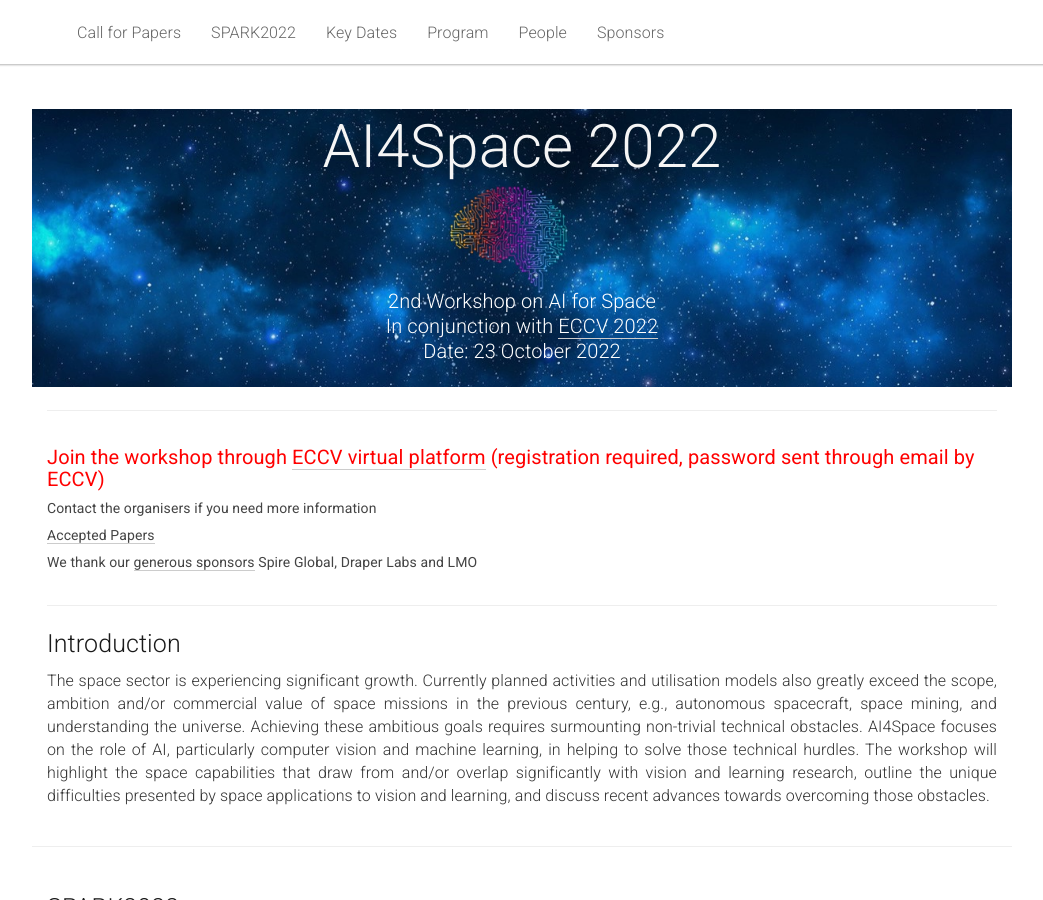
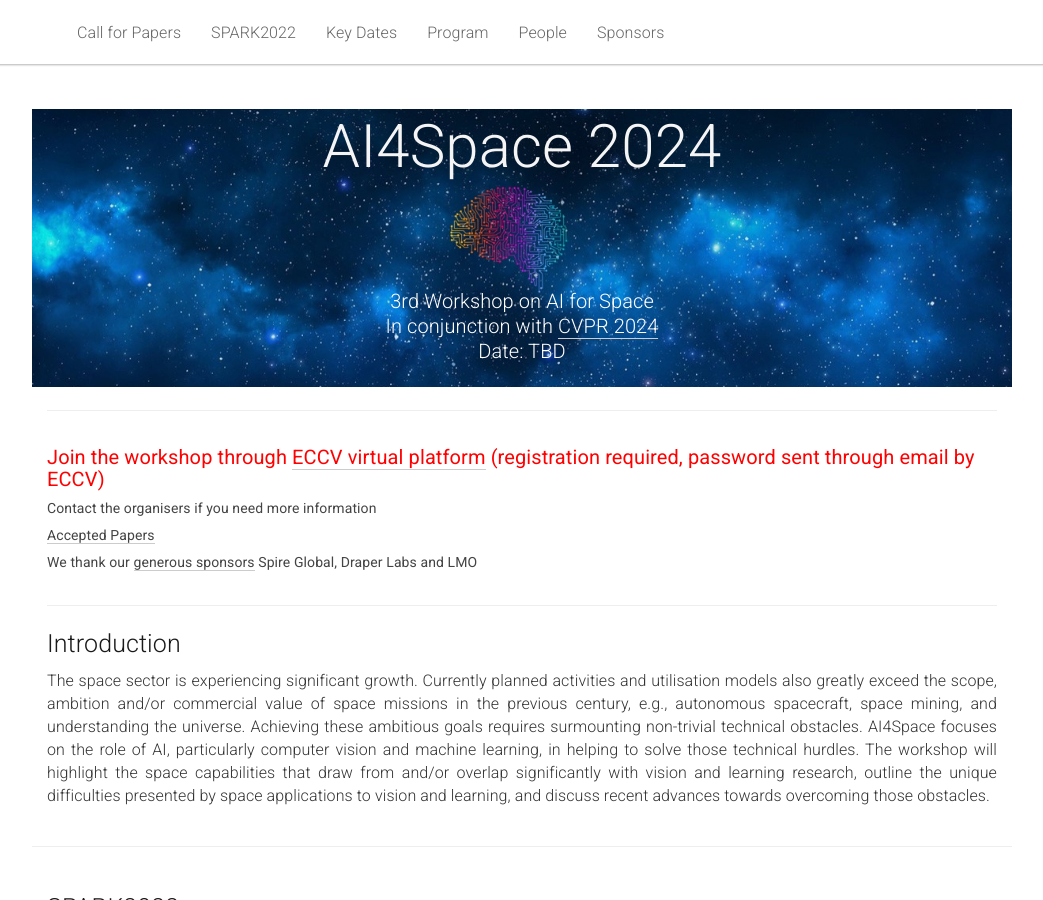
Before and after one commit to AIforSpace/2024, a Jekyll site: the page built from _pages/home.md, in a window 1280 px wide and 900 px high. Shown: the whole window, without its empty margins (118-1161 px from the left). Built offline with Jekyll 4.4.1, drawn with Linux system fonts in a browser that asks for light colours.

Commit message:
Update home.md

```diff
--- a/_pages/home.md
+++ b/_pages/home.md
@@ -1,7 +1,7 @@
 ---
 layout: project
-urltitle:  "AI4Space 2022"
-title: "AI4Space 2022"
+urltitle:  "AI4Space 2024"
+title: "AI4Space 2024"
 categories: eccv, workshop, artificial intelligence, computer vision, space
 permalink: /
 favicon: /static/img/ico/favicon.png
@@ -13,15 +13,15 @@
 <br>
 <div class="row header-row" id="home">
   <div class="col-xs-12 header-img">
-    <center><h1 style="font-size:60px">AI4Space 2022</h1></center>
+    <center><h1 style="font-size:60px">AI4Space 2024</h1></center>
     <center><br></center>
     <center><br></center>
     <br>
     <br>
     <br>
-    <center><h3 style="color:white">2nd Workshop on AI for Space</h3></center>
-    <center><h3 style="color:white">In conjunction with <a href="https://eccv2022.ecva.net/">ECCV 2022</a></h3></center>
-    <center><h3 style="color:white">Date: 23 October 2022</h3></center>
+    <center><h3 style="color:white">3rd Workshop on AI for Space</h3></center>
+    <center><h3 style="color:white">In conjunction with <a href="https://cvpr.thecvf.com/">CVPR 2024</a></h3></center>
+    <center><h3 style="color:white">Date: TBD</h3></center>
     <br>
   </div>
 </div>
```
